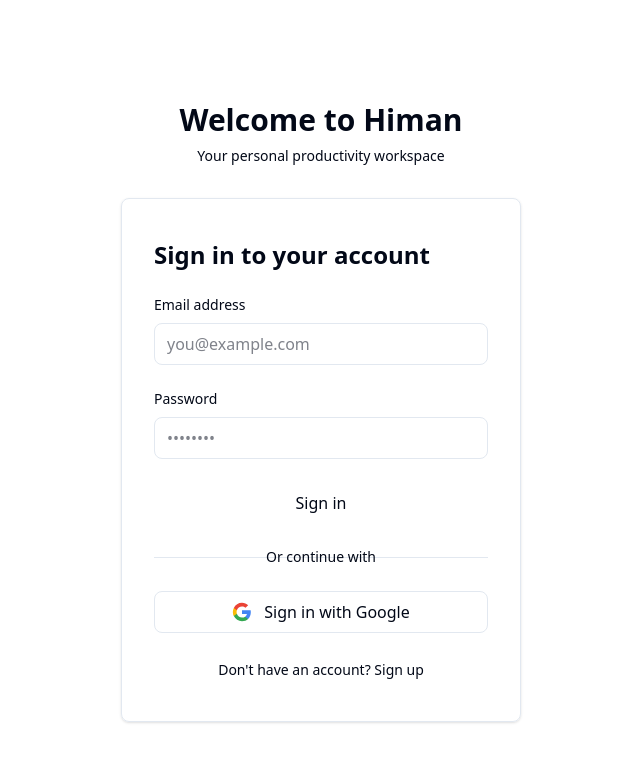
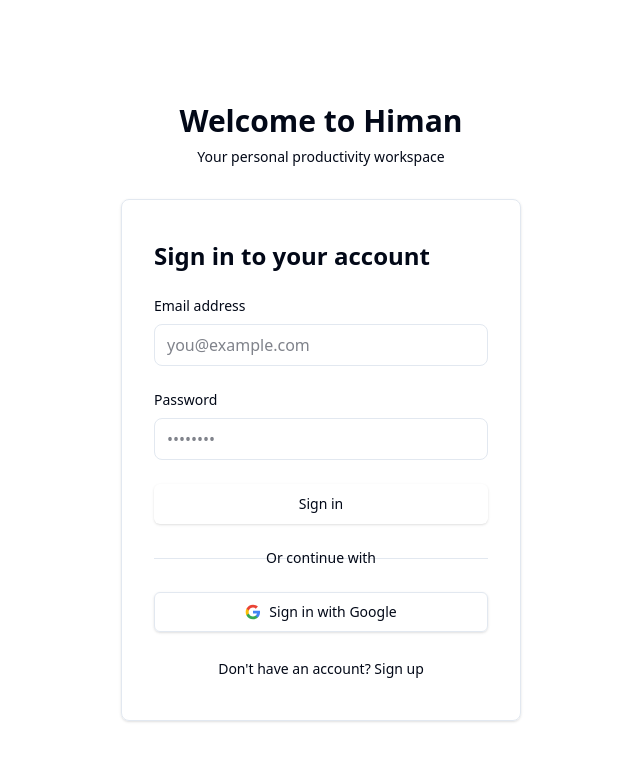
Before and after one commit to jikisan/Himan, a React (Vite) app in the folder web/: page /login in a window 1280 px wide. Shown: the top 762 px of the page, without its empty margins (319-959 px from the left). Built offline with nearby package versions, Linux system fonts and the light colour scheme; no server answers.

Commit message:
feat: replace HTML buttons with shadcn Button component in auth pages
Use shadcn Button component instead of plain HTML buttons in LoginPage and SignUpPage.
This ensures consistent styling and proper primary color application.
The Button component's default variant uses bg-primary automatically.

```diff
--- a/web/src/modules/auth/presentation/pages/LoginPage.tsx
+++ b/web/src/modules/auth/presentation/pages/LoginPage.tsx
@@ -1,6 +1,7 @@
 import { useState } from 'react';
 import { useNavigate, Link } from 'react-router-dom';
 import { supabase } from '@core/infrastructure/config';
+import { Button } from '@/components/ui';
 
 export const LoginPage = () => {
   const [email, setEmail] = useState('');
@@ -88,13 +89,14 @@
           />
         </div>
 
-        <button
+        <Button
           type="submit"
           disabled={loading}
-          className="w-full px-4 py-2 bg-primary hover:bg-primary/90 text-primary-foreground font-medium rounded-lg transition-colors disabled:opacity-50 disabled:cursor-not-allowed"
+          className="w-full"
+          size="lg"
         >
           {loading ? 'Signing in...' : 'Sign in'}
-        </button>
+        </Button>
       </form>
 
       <div className="relative my-6">
@@ -108,10 +110,12 @@
         </div>
       </div>
 
-      <button
+      <Button
         type="button"
         onClick={handleGoogleSignIn}
-        className="w-full flex items-center justify-center gap-3 px-4 py-2 border border-input rounded-lg hover:bg-accent hover:text-accent-foreground transition-colors"
+        variant="outline"
+        className="w-full"
+        size="lg"
       >
         <svg className="w-5 h-5" viewBox="0 0 24 24">
           <path
@@ -132,7 +136,7 @@
           />
         </svg>
         <span className="font-medium">Sign in with Google</span>
-      </button>
+      </Button>
 
       <div className="mt-6 text-center">
         <Link
--- a/web/src/modules/auth/presentation/pages/SignUpPage.tsx
+++ b/web/src/modules/auth/presentation/pages/SignUpPage.tsx
@@ -1,6 +1,7 @@
 import { useState } from 'react';
 import { useNavigate, Link } from 'react-router-dom';
 import { supabase } from '@core/infrastructure/config';
+import { Button } from '@/components/ui';
 
 export const SignUpPage = () => {
   const [email, setEmail] = useState('');
@@ -119,13 +120,14 @@
           />
         </div>
 
-        <button
+        <Button
           type="submit"
           disabled={loading}
-          className="w-full px-4 py-2 bg-primary hover:bg-primary/90 text-primary-foreground font-medium rounded-lg transition-colors disabled:opacity-50 disabled:cursor-not-allowed"
+          className="w-full"
+          size="lg"
         >
           {loading ? 'Creating account...' : 'Sign up'}
-        </button>
+        </Button>
       </form>
 
       <div className="mt-6 text-center">
--- a/web/src/modules/dashboard/presentation/pages/DashboardPage.tsx
+++ b/web/src/modules/dashboard/presentation/pages/DashboardPage.tsx
@@ -31,7 +31,7 @@
             to={link.to}
             className="group"
           >
-            <Card className="transition-all hover:shadow-lg hover:border-primary/50">
+            <Card className="transition-all hover:shadow-lg bg-card hover:border-primary/50">
               <CardHeader>
                 <link.icon className="h-8 w-8 text-primary mb-2" />
                 <CardTitle>{link.label}</CardTitle>
```
